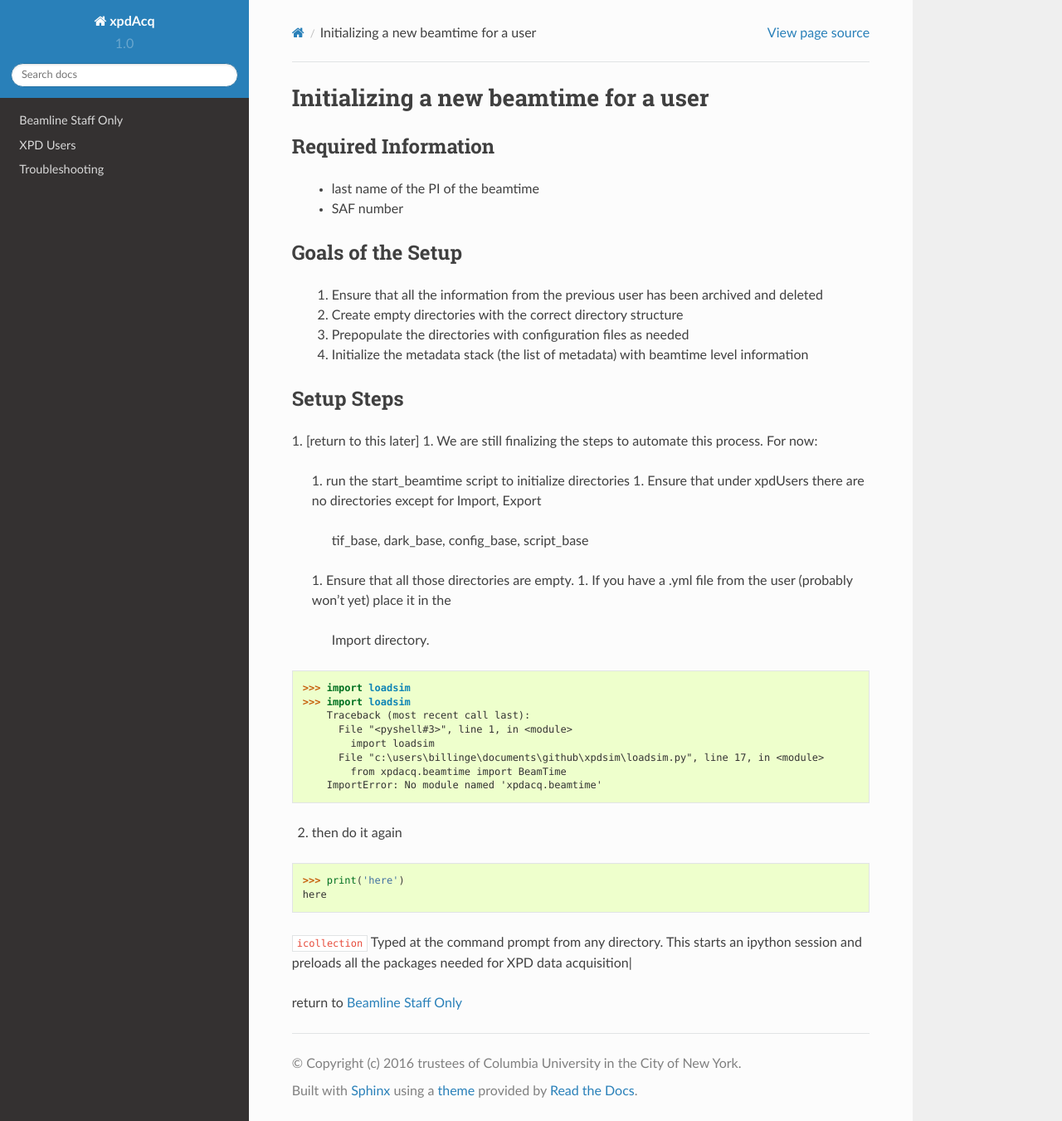
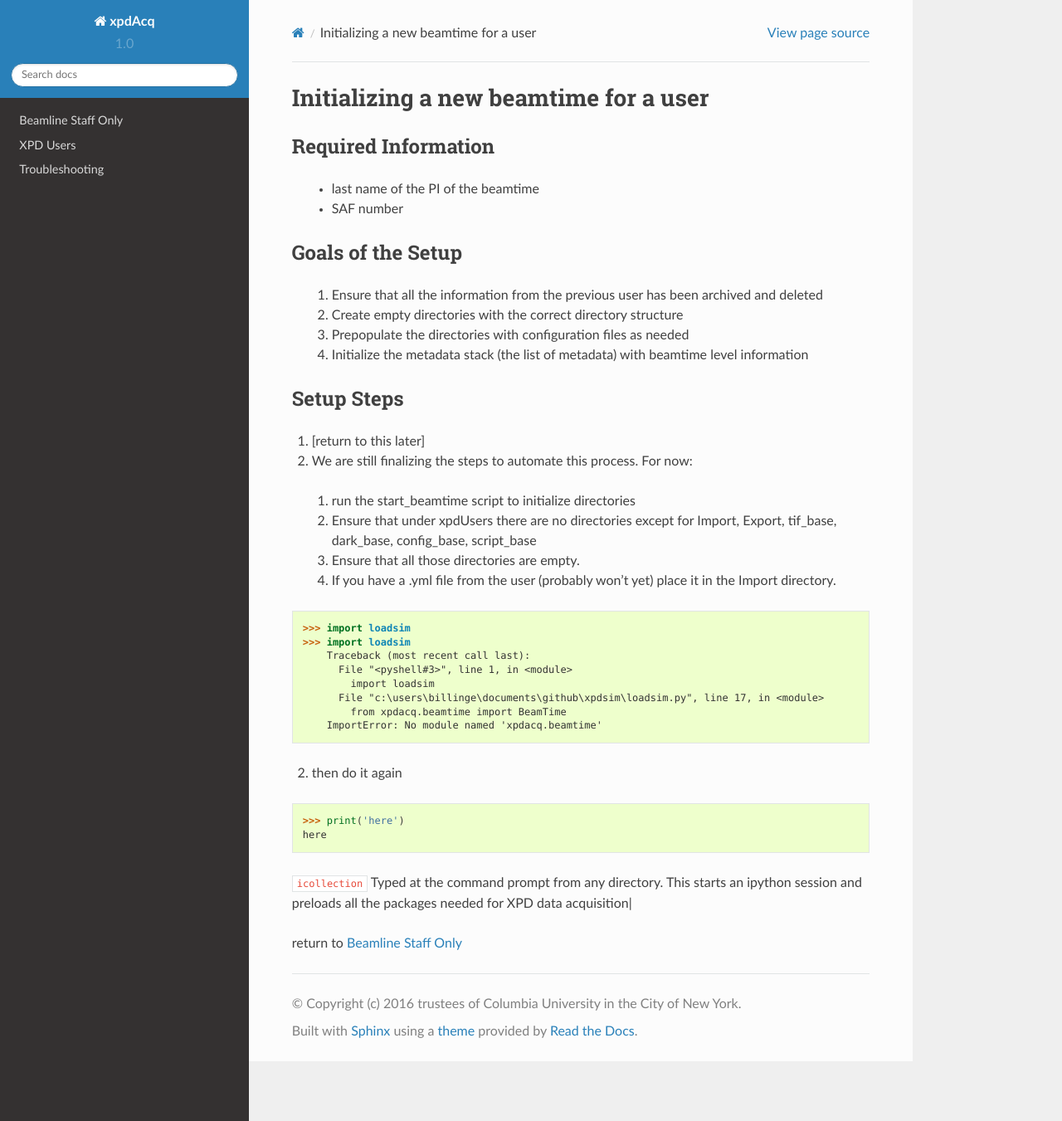
Before and after one commit to xpdAcq/xpdAcq, a Sphinx documentation site: the page built from doc/sb_newBeamtime.rst, in a window 1280 px wide and 1351 px high. Shown: the whole window at 83% size. Built offline with Sphinx 7.4.7 and the Read the Docs theme 2.0.0, drawn with Linux system fonts in a browser that asks for light colours.

Commit message:
documentation getting smooth starting to work on beamtime workflow

```diff
--- a/doc/sb_icollection.rst
+++ b/doc/sb_icollection.rst
@@ -83,7 +83,7 @@ there are helpful functions for setting up these metadata libraries.  In the
 future, a GUI is planned to facilitate this even further.
 
 With this information in mind, please go ahead and start the step-by-step process
-of setting up your beamtime in :ref:`usb`
+of setting up your beamtime in :ref:`usb_Beamtime`
 
 
 return to :ref:`xpdu`
--- a/doc/sb_newBeamtime.rst
+++ b/doc/sb_newBeamtime.rst
@@ -20,14 +20,13 @@ Goals of the Setup
 Setup Steps
 """""""""""
 
-1. [return to this later]
-1. We are still finalizing the steps to automate this process. For now:
-  1. run the start_beamtime script to initialize directories
-  1. Ensure that under xpdUsers there are no directories except for Import, Export
-     tif_base, dark_base, config_base, script_base
-  1. Ensure that all those directories are empty.
-  1. If you have a .yml file from the user (probably won't yet) place it in the
-     Import directory.
+#. [return to this later]
+#. We are still finalizing the steps to automate this process. For now:
+
+  #. run the start_beamtime script to initialize directories
+  #. Ensure that under xpdUsers there are no directories except for Import, Export, tif_base, dark_base, config_base, script_base
+  #. Ensure that all those directories are empty.
+  #. If you have a .yml file from the user (probably won't yet) place it in the Import directory.
 
 
 .. code-block:: python
--- a/doc/usb_Beamtime.rst
+++ b/doc/usb_Beamtime.rst
@@ -21,7 +21,7 @@ Setup Steps
 
  #. make sure you are familiar with the background information in :ref:`sb_overview` and :ref:`sb_icollection`
  #. make sure you are in directory ``xpdUser``
- #. make sure you are in the ``collection`` ipython environment (see ``[collection]`` at the beginning of the line).  If you are not already in the ``collection`` environment, type ``icollection`` at the command prompt (see [here](:ref:`sb_icollection`) if you don't know what that means)
+ #. make sure you are in the ``collection`` ipython environment (e.g., see ``(collection)`` at the beginning of the command line).  If you are not already in the ``collection`` environment, type ``icollection`` at the command prompt (see :ref:`here <sb_icollection>` if you don't know what that means)
  #. time to create our own instance of Beamtime:
 
 .. code-block:: python
```
Also changed, not shown: doc/sb_overview.rst (+8 -5 lines), 2 other files.
